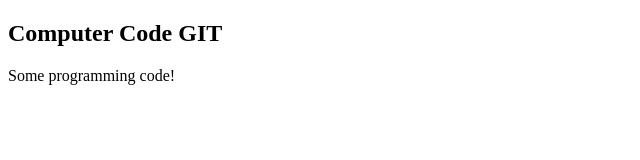
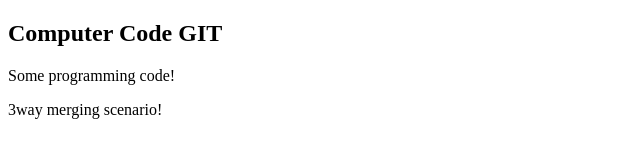
Before and after one commit to Kathiresan1992/0main_openSAP_repo, a plain HTML site: page index.html in a window 1280 px wide. Shown: the whole page, without its empty margins (0-640 px from the left). Drawn offline with Linux system fonts and the light colour scheme.

Commit message:
3 way merging in master main

```diff
--- a/index.html
+++ b/index.html
@@ -4,5 +4,6 @@
 
 <h2>Computer Code GIT</h2>
 <p>Some programming code!</p>
+<p>3way merging scenario!</p>
 </body>
 </html>
```
